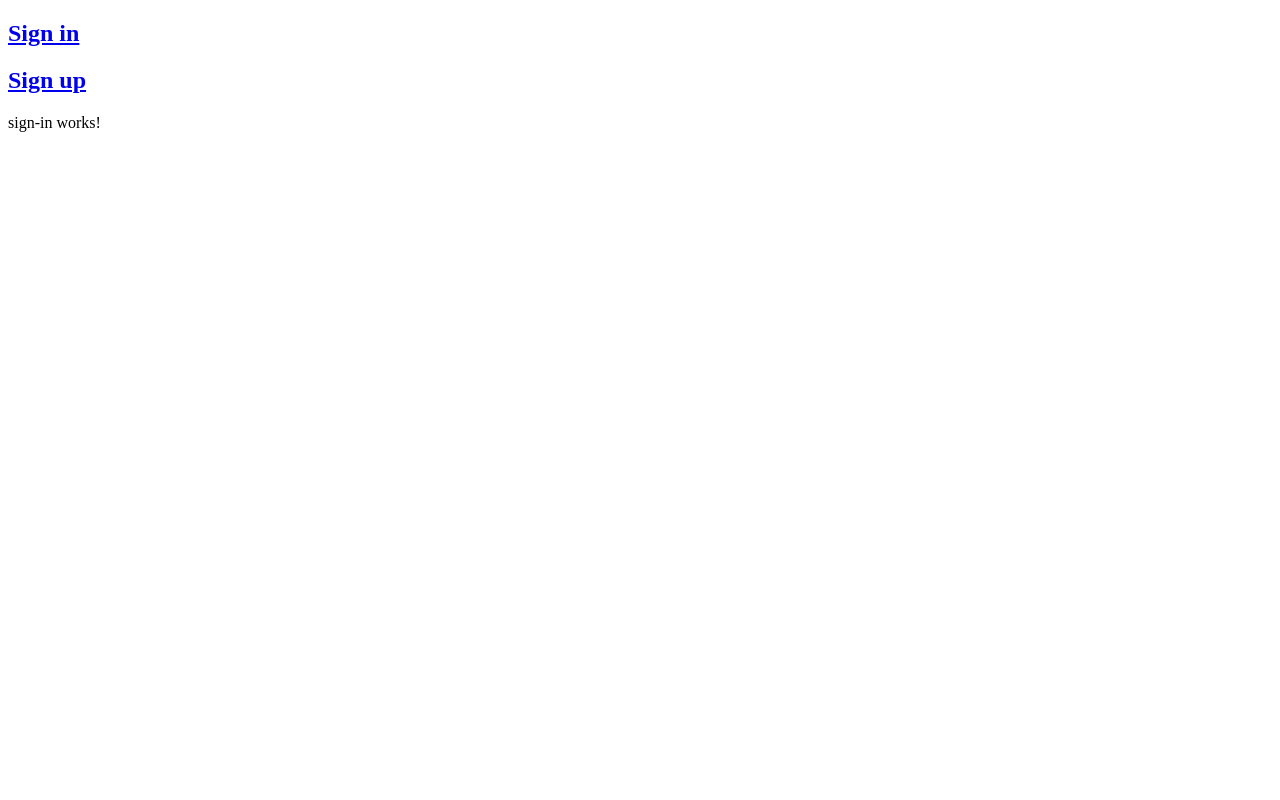
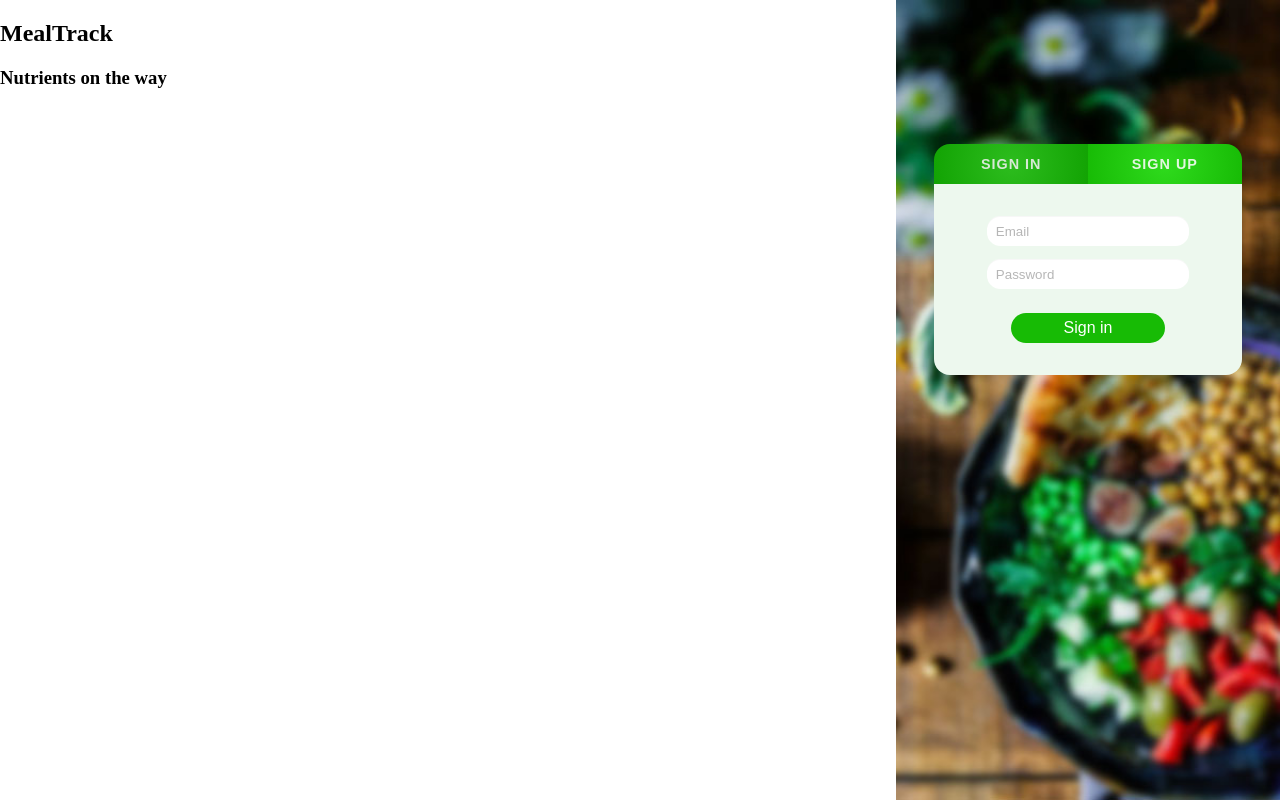
Before and after one commit to IonutRedox/meal-track, an Angular app: page /sign-in in a window 1280 px wide. Built offline with nearby package versions, Linux system fonts and the light colour scheme.

Commit message:
Implemented UI design template for authentication

```diff
--- a/src/app/authentication/components/authentication/authentication.component.css
+++ b/src/app/authentication/components/authentication/authentication.component.css
@@ -0,0 +1,88 @@
+.auth__side{
+    height: 100%;
+    position: fixed;
+    z-index: 1;
+    top: 0;
+    overflow-x: hidden;
+}
+
+.auth__presentation{
+    left:0;
+    width: 70%;
+}
+
+.auth__container{
+    right: 0;
+    width: 30%;
+    background-image: url('../../../../assets/images/authentication/bg-auth-form.jpg');
+    background-position: center center;
+    background-repeat: no-repeat;
+    background-size: cover;
+}
+
+
+.auth__form{
+    overflow: hidden;
+    margin: auto;
+    width: 80%;
+    margin-top: 9em;
+    border-radius: 1em;
+}
+
+
+.form__navbar{
+    display: flex;
+    width: 100%;
+    margin:0;
+    padding: 0;
+}
+
+.navbar__button{
+    cursor: pointer;
+    position: relative;
+    text-align: center;
+    margin: 46px 10px 0 0;
+    display: block;
+    width: 50%;
+    height: 40px;
+    text-decoration: none;
+    font-size: 0.9em;
+    font-weight: 600;
+    overflow: hidden;
+    margin: auto;
+}
+
+.navbar__button > a {
+    font-family: Arial;
+    text-transform: uppercase;
+    letter-spacing: 1px;
+    background: rgb(47,219,29);
+    background: radial-gradient(circle, rgba(47,219,29,1) 0%, rgb(23, 187, 5) 100%);
+    color: #E2F7E0;
+    position: absolute;
+    text-decoration: none;
+    z-index: 1;
+    top: 0;
+    left: 0;
+    width: 100%;
+    height: 100%;
+    line-height: 40px;
+    text-align: center;
+    display: block;;
+}
+
+.navbar_button > a:hover{
+    background: rgb(52,237,33);
+    background: radial-gradient(circle, rgba(52,237,33,1) 0%, rgba(21,196,4,1) 100%);
+    color:#F0FBEF;
+ }
+
+.navbar__button--pressed{
+    pointer-events: none;
+}
+
+.navbar__button--pressed > a{
+    background: rgb(45,189,30);
+    background: radial-gradient(circle, rgba(45,189,30,1) 0%, rgba(18,163,3,1) 100%);
+    color:#D6E9D4;
+}
--- a/src/app/authentication/components/authentication/authentication.component.html
+++ b/src/app/authentication/components/authentication/authentication.component.html
@@ -1,5 +1,21 @@
-<div class="authentication">
-    <h2><a routerLink="/sign-in">Sign in</a></h2>
-    <h2><a routerLink="/sign-up">Sign up</a></h2>
-    <router-outlet></router-outlet>
-</div>
+<aside class="auth__side auth__presentation">
+    <h1>MealTrack</h1>
+    <h3>Nutrients on the way</h3>
+</aside>
+<main class="auth__side auth__container">
+    <div class="auth__form">
+        <nav class="form__navbar">
+            <div class="navbar__button navbar__button--pressed" (click)="click()"
+                [class.navbar__button--pressed]="isOpened">
+                <a routerLink="/sign-in">Sign in</a>
+            </div>
+            <div class="navbar__button  navbar__button--pressed" (click)="click()"
+                [class.navbar__button--pressed]="!isOpened">
+                <a routerLink="/sign-up">Sign up</a>
+            </div>
+        </nav>
+        <div class="form__content">
+            <router-outlet></router-outlet>
+        </div>
+    </div>
+</main>
--- a/src/app/authentication/components/authentication/authentication.component.ts
+++ b/src/app/authentication/components/authentication/authentication.component.ts
@@ -1,4 +1,5 @@
 import { Component, OnInit } from '@angular/core';
+import { Router } from '@angular/router';
 
 @Component({
   selector: 'app-authentication',
@@ -6,10 +7,23 @@ import { Component, OnInit } from '@angular/core';
   styleUrls: ['./authentication.component.css']
 })
 export class AuthenticationComponent implements OnInit {
+  isOpened: boolean;
 
-  constructor() { }
+  constructor(private router: Router) { }
 
   ngOnInit(): void {
+    this.selectForm();
   }
 
+  click() {
+    this.isOpened = !this.isOpened;
+  }
+
+  selectForm() {
+    if (this.router.url.endsWith("sign-in")) {
+      this.isOpened = true;
+    } else if (this.router.url.endsWith("sign-up")) {
+      this.isOpened = false;
+    }
+  }
 }
--- a/src/app/authentication/components/sign-in/sign-in.component.css
+++ b/src/app/authentication/components/sign-in/sign-in.component.css
@@ -0,0 +1 @@
+@import '../../styles/authentication.css';
--- a/src/app/authentication/components/sign-in/sign-in.component.html
+++ b/src/app/authentication/components/sign-in/sign-in.component.html
@@ -1 +1,5 @@
-<p>sign-in works!</p>
+<form class="form">
+    <input ngModel type="email" autofocus placeholder="Email" name="email" class="form__input">
+    <input ngModel type="password" autofocus placeholder="Password" name="password" class="form__input">
+    <input type="submit" name="submit" value="Sign in" class="form__button">
+</form>
--- a/src/app/authentication/components/sign-up/sign-up.component.css
+++ b/src/app/authentication/components/sign-up/sign-up.component.css
@@ -0,0 +1 @@
+@import '../../styles/authentication.css';
--- a/src/app/authentication/components/sign-up/sign-up.component.html
+++ b/src/app/authentication/components/sign-up/sign-up.component.html
@@ -1 +1,7 @@
-<p>sign-up works!</p>
+<form class="form">
+    <input ngModel type="email" autofocus placeholder="Email" name="email" class="form__input">
+    <input ngModel type="fullName" autofocus placeholder="Full name" name="fullName" class="form__input">
+    <input ngModel type="password" autofocus placeholder="Password" name="password" class="form__input">
+    <input ngModel type="password" autofocus placeholder="Confirm password" name="confirmPassword" class="form__input">
+    <input type="submit" name="submit" value="Sign up" class="form__button">
+</form>
--- /dev/null
+++ b/src/app/authentication/styles/authentication.css
@@ -0,0 +1,51 @@
+.form{
+    background-color: rgb(237, 248, 238);
+    display: flex;
+    flex-direction: column;
+    align-items: center;
+    padding-top: 2rem;
+    padding-bottom: 2rem;
+}
+
+.form__input{
+    color: #384047;
+    background-color: #ffffff;
+    box-shadow: 0 1px 0 rgba(0,0,0,0.03) inset;
+    height: 30px;
+    width: 60%;
+    margin-bottom: 1em;
+    padding: 0 .7em;
+    border: none;
+    border-radius: 1em;
+}
+
+
+.form__input:focus{
+    outline: none;
+}
+
+
+.form__input::placeholder{
+    color: rgb(182, 182, 182);
+}
+
+.form__button{
+    height: 30px;
+    width: 50%;
+    margin: 0 auto;
+    margin-top: 10px;
+    background-color:  rgb(23, 187, 5);
+    outline: none;
+    border: none;
+    border-radius: 1em;
+    color: white;
+    text-decoration: none;
+    cursor: pointer;
+    font-size: 1em;
+}
+.form__button:hover{
+    background-color:  rgb(42, 197, 24);
+}
+.form__button:active{
+    background-color: rgb(26, 185, 8);
+}
```
Also changed, not shown: src/assets/images/authentication/bg-auth-form.jpg (added).
